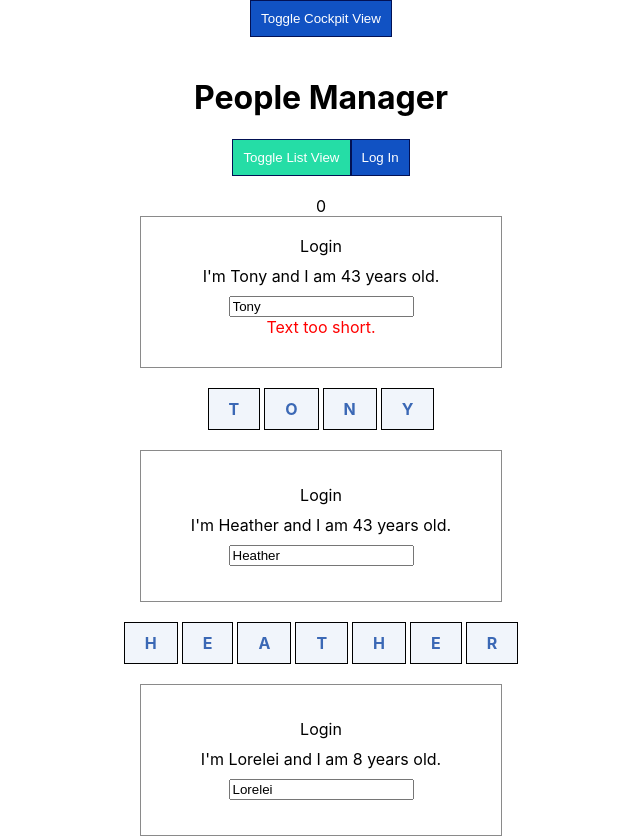
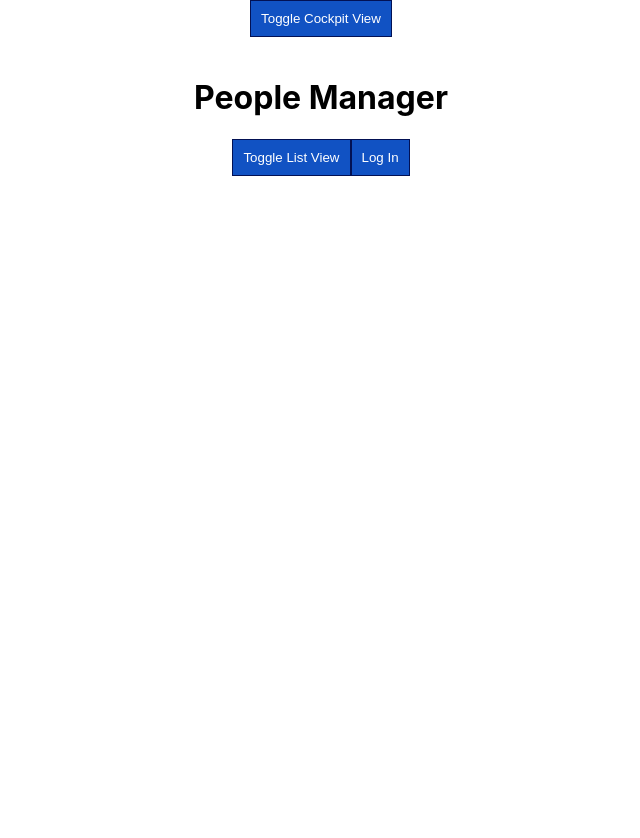
Before and after one commit to everettanthony/react-udemy-course, a React (Create React App) app: page / in a window 1280 px wide. Shown: the top 838 px of the page, without its empty margins (319-959 px from the left). After the commit the page ends 800 px from the top, so only its background shows below. Built offline with nearby package versions, Linux system fonts and the light colour scheme.

Commit message:
Fake login authentication added

```diff
--- a/src/components/People/Person/Person.js
+++ b/src/components/People/Person/Person.js
@@ -15,7 +15,7 @@ class Person extends Component {
 
     componentDidMount() {
         this.inputElementRef.current.focus();
-        console.log(this.context.authenticated);
+        console.log('Authenticated Context:', this.context.authenticated);
     }
 
     render() {
--- a/src/containers/App.js
+++ b/src/containers/App.js
@@ -20,7 +20,7 @@ class App extends Component {
       { id: 4, name: 'Layla', age: 6 }
     ],
     otherState: 'some other value',
-    showPersons: true,
+    showPersons: false,
     showCockpit: true,
     changeCounter: 0,
     authenticated: false
@@ -136,16 +136,14 @@ class App extends Component {
           this.state.showCockpit ?
             <Cockpit
               title={this.props.appTitle}
-              changeCounter={this.state.changeCounter}
+              // changeCounter={this.state.changeCounter}
               showPersons={this.state.showPersons}
               personsLength={this.state.persons.length}
               clicked={this.togglePersonsHandler} /> : null
         }
-        <div>{this.state.changeCounter}</div>
+        {/* <div>{this.state.changeCounter}</div> */}
+        {persons}
         </AuthContext.Provider>
-
-
-        {persons}
       </Aux>
     );
   }
```
